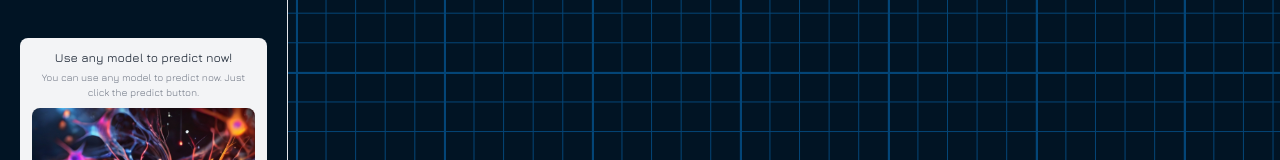
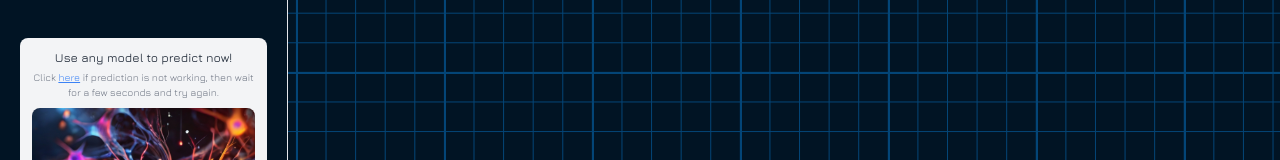
Before and after one commit to BurneoDanny/Heart-Attack-Prediction-Interface, a React (Create React App) app: page /wayared in a window 1280 px wide. Shown: the part 520-680 px from the top of the page. Built offline with nearby package versions, Linux system fonts and the light colour scheme.

Commit message:
change message

```diff
--- a/src/pages/Wayared/Wayared.js
+++ b/src/pages/Wayared/Wayared.js
@@ -207,8 +207,17 @@ export default function Wayared() {
                   Use any model to predict now!
                 </h2>
                 <p className="mt-1 text-[10px] 3xl:text-xs text-gray-500 dark:text-gray-400">
-                  You can use any model to predict now. Just click the predict
-                  button.
+                  Click{" "}
+                  <a
+                    href="https://heart-attack-prediction-models.onrender.com"
+                    target="_blank"
+                    rel="noopener noreferrer"
+                    className="text-blue-500 underline"
+                  >
+                    here
+                  </a>{" "}
+                  if prediction is not working, then wait for a few seconds and
+                  try again.
                 </p>
                 <img
                   className="object-cover w-full h-32 mt-2 rounded-lg"
```
